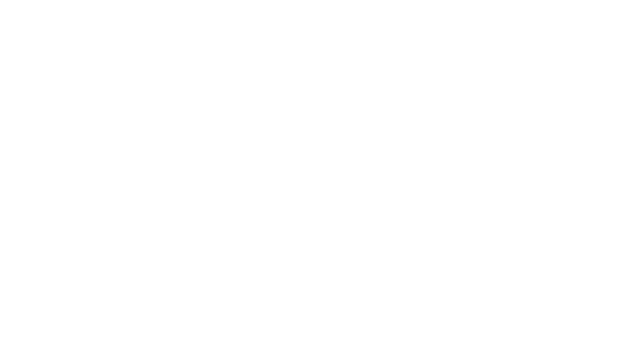
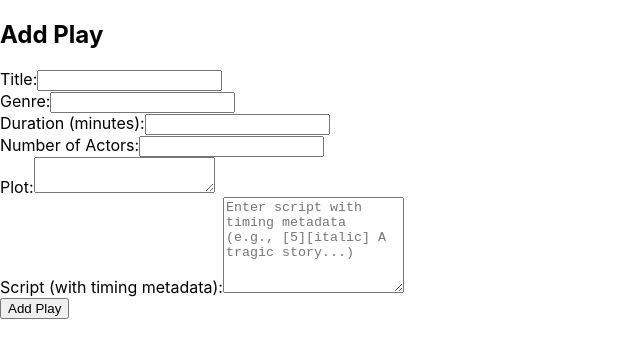
Before and after one commit to Rariig/Marketplace, a React (Create React App) app in the folder frontend/: page /add-play in a window 1280 px wide. Before the commit this address had no page. Shown: the top 358 px of the page, without its empty margins (0-640 px from the left). Built offline with nearby package versions, Linux system fonts and the light colour scheme.

Commit message:
AddPlay functionality and rerouting to YourPlays.

```diff
--- a/frontend/src/App.js
+++ b/frontend/src/App.js
@@ -2,6 +2,7 @@ import React from 'react';
 import { BrowserRouter as Router, Routes, Route } from 'react-router-dom';
 import YourPlays from './Plays/YourPlays'; // Replace with your actual component for displaying the list
 import EditPlay from './Plays/EditPlay';
+import AddPlay from './Plays/AddPlay';
 
 const App = () => {
   return (
@@ -9,6 +10,7 @@ const App = () => {
       <Routes>
         <Route path="/" element={<YourPlays />} /> {/* Main screen showing all plays */}
         <Route path="/edit/:playId" element={<EditPlay />} /> {/* Edit screen */}
+        <Route path="/add-play" element={<AddPlay />} />
       </Routes>
     </Router>
   );
--- a/frontend/src/Plays/AddPlay.js
+++ b/frontend/src/Plays/AddPlay.js
@@ -1,6 +1,7 @@
 // src/AddPlay.js
 
 import React, { useState } from 'react';
+import { useNavigate } from 'react-router-dom';
 
 const AddPlay = () => {
   const [title, setTitle] = useState('');
@@ -9,6 +10,8 @@ const AddPlay = () => {
   const [duration, setDuration] = useState('');
   const [actorsCount, setActorsCount] = useState('');
   const [script, setScript] = useState('');
+
+  const navigate = useNavigate(); // Hook to navigate back to YourPlays page
 
   const handleSubmit = async (e) => {
     e.preventDefault();
@@ -39,6 +42,7 @@ const AddPlay = () => {
         setDuration('');
         setActorsCount('');
         setScript('');
+        navigate('/');
       } else {
         alert('Failed to add play');
       }
@@ -57,13 +61,6 @@ const AddPlay = () => {
             type="text"
             value={title}
             onChange={(e) => setTitle(e.target.value)}
-          />
-        </div>
-        <div>
-          <label>Plot:</label>
-          <textarea
-            value={plot}
-            onChange={(e) => setPlot(e.target.value)}
           />
         </div>
         <div>
@@ -91,6 +88,13 @@ const AddPlay = () => {
           />
         </div>
         <div>
+          <label>Plot:</label>
+          <textarea
+            value={plot}
+            onChange={(e) => setPlot(e.target.value)}
+          />
+        </div>
+        <div>
           <label>Script (with timing metadata):</label>
           <textarea
             value={script}
--- a/frontend/src/Plays/YourPlays.js
+++ b/frontend/src/Plays/YourPlays.js
@@ -2,11 +2,13 @@ import React, { useState, useEffect } from 'react';
 import axios from 'axios';
 import deletePlay from './DeleteFunc';
 import EditPlay from './EditPlay';
+import { useNavigate } from 'react-router-dom'; // Import useNavigate hook
 
 function YourPlays() {
   const [plays, setPlays] = useState([]); // State to store the plays data
   const [loading, setLoading] = useState(true); // Loading state
   const [editPlayId, setEditPlayId] = useState(null); // Store the ID of the play to edit
+  const navigate = useNavigate();
 
   // Fetch plays when the component mounts
   useEffect(() => {
@@ -30,10 +32,15 @@ function YourPlays() {
   const handleClose = () => {
     setEditPlayId(null); // Reset the editPlayId to null to close EditPlay
   };
+  const handleAddPlay = () => {
+    navigate('/add-play'); // Navigate to the AddPlay route
+  };
 
   return (
     <div>
       <h1>Your Plays</h1>
+      {/* Button to navigate to AddPlay */}
+      <button onClick={handleAddPlay}>Add Play</button>
       {editPlayId ? ( // If editPlayId is set, render the EditPlay component
         <EditPlay playId={editPlayId} onClose={handleClose} />
       ) : loading ? (
```
